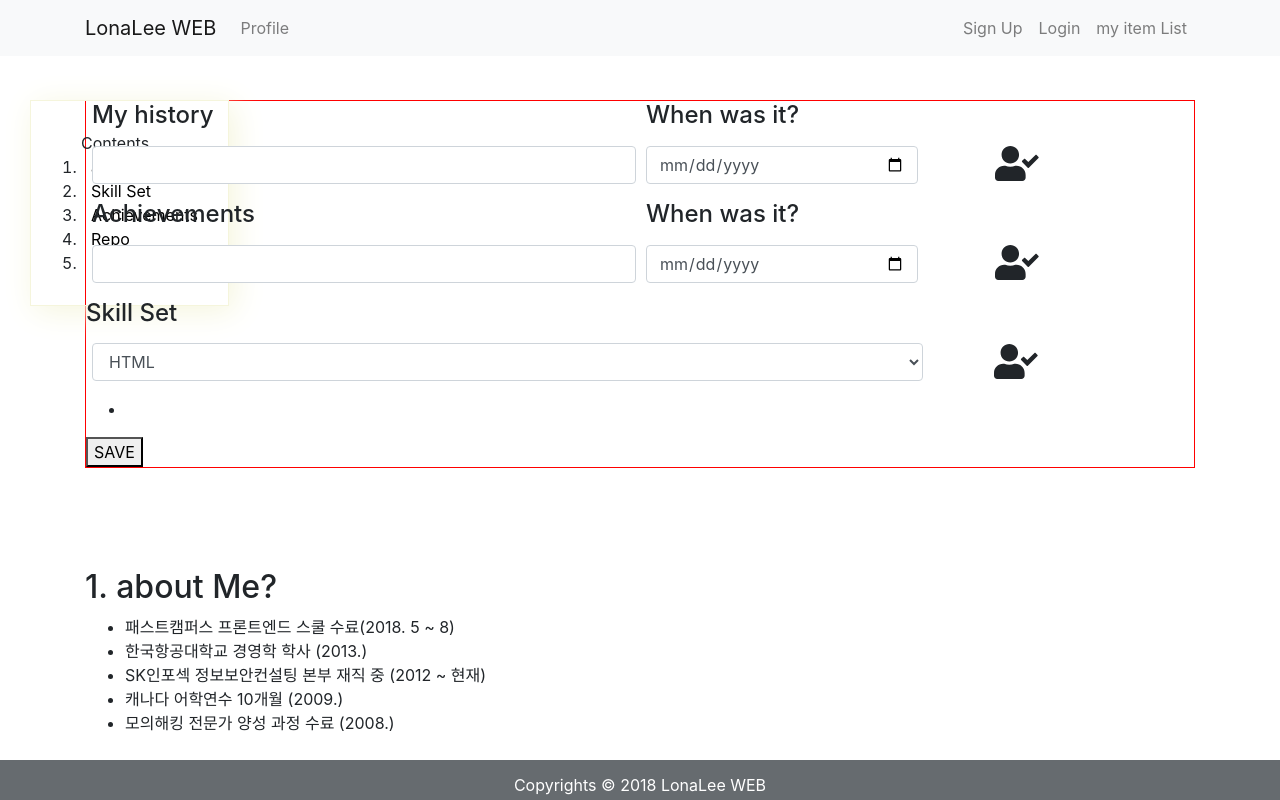
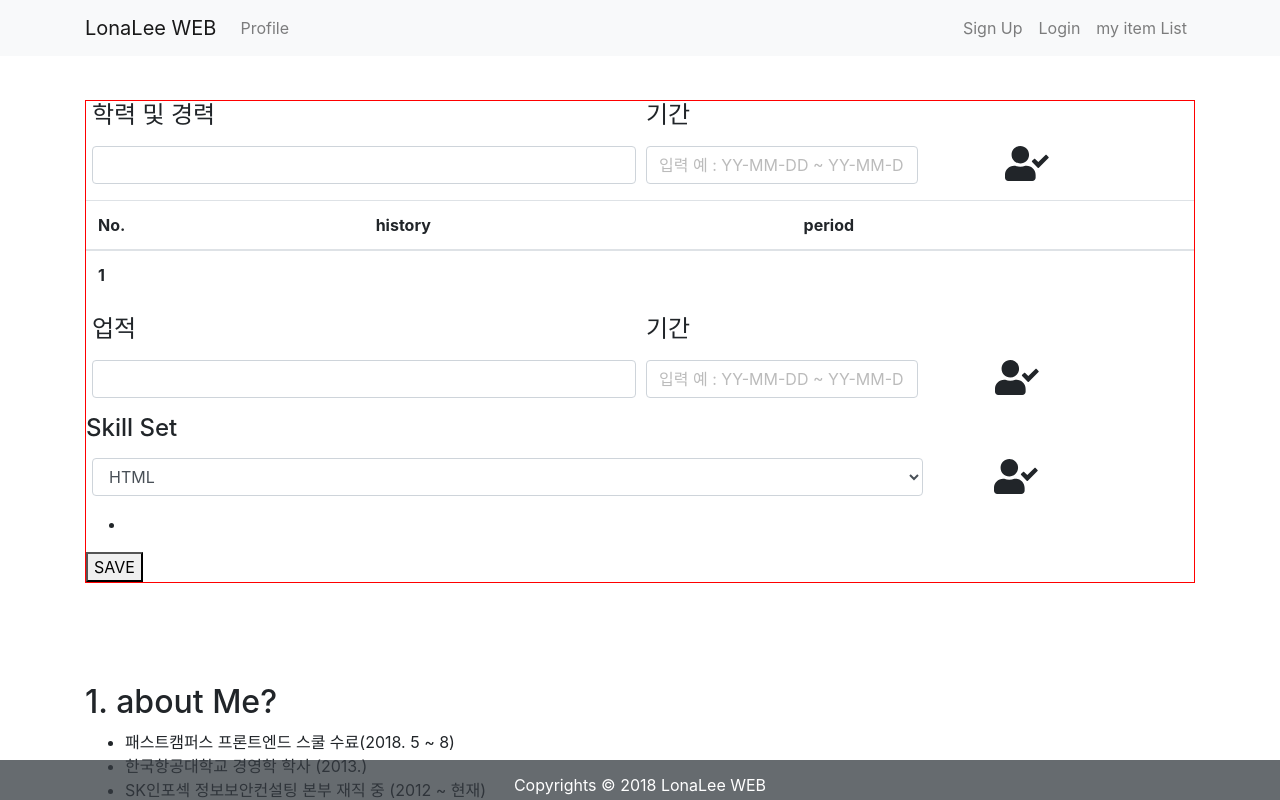
Before and after one commit to lonalee/react-express-lonalee-web, a React (Create React App) app in the folder client/: page /Profile in a window 1280 px wide. Both pictures are taken after a click on the element 1020 px from the left and 171 px from the top of the page. Shown: the top 800 px of the page. Built offline with nearby package versions, Linux system fonts and the light colour scheme.

Commit message:
working on myProfile

```diff
--- a/client/src/App.css
+++ b/client/src/App.css
@@ -1,3 +1,11 @@
+/* ************************************The beginning of media quearies */
+
+@media only screen and (max-width: 1400px) {
+  aside {
+    display: none;
+  }
+}
+/* ************************************The end of media quearies */
 .landing h1 {
   font-family: "Oswald", sans-serif;
 }
--- /dev/null
+++ b/client/src/action/myProfileActions.js
@@ -0,0 +1,7 @@
+export const setCurrentProfile = value => dispatch => {
+  console.log(value);
+  dispatch({
+    type: "TEST_SETCURRENTPROFILE",
+    payload: value
+  });
+};
--- a/client/src/components/profile/Profile.js
+++ b/client/src/components/profile/Profile.js
@@ -1,6 +1,13 @@
 import React, { Component } from "react";
 import Navbar from "../layout/Navbar";
 import Footer from "../layout/Footer";
+
+import { Table } from "reactstrap";
+
+import { setCurrentProfile } from "../../action/myProfileActions";
+import { connect } from "react-redux";
+
+import uuid from "uuid";
 
 class Profile extends Component {
   constructor() {
@@ -18,16 +25,37 @@ class Profile extends Component {
         "Mongoose"
       ],
       selected: [],
-      myHistory: [
-        {
-          history: "",
-          date: ""
-        }
-      ],
-      achievements: [],
+      // myHistory: [
+      //   {
+      //     id: uuid(),
+      //     history: "",
+      //     date: ""
+      //   }
+      // ],
+      currentHistory: {
+        no: 0
+      },
+      historyTouched: false,
+      achievementsTouched: false,
+      // myAchievements: [
+      //   {
+      //     id: uuid(),
+      //     achievements: "",
+      //     achievementDate: ""
+      //   }
+      // ],
       userInput: "",
-      userDate: ""
+      achievementsInput: "",
+      historyInput: "",
+      historyDateInput: "",
+      achievementsDateInput: ""
     };
+  }
+  componentDidMount() {
+    console.log("this.props", this.props);
+  }
+  componentWillReceiveProps(nextProps) {
+    console.log("nextProps", nextProps);
   }
 
   selectMySkill = e => {
@@ -37,24 +65,52 @@ class Profile extends Component {
 
   onChange(e) {
     this.setState({
-      userInput: e.target.value
+      ...this.state,
+      [e.target.name]: e.target.value
     });
   }
   onClick(e) {
-    this.setState({
-      myHistory: [
-        { history: this.state.userInput, date: this.state.userDate },
-        ...this.state.myHistory
-      ],
-      userInput: "",
-      userDate: ""
-    });
+    console.log(this.state);
+    console.log(e.target.className);
+    const currentData =
+      e.target.className === "myHistory"
+        ? {
+            no: this.state.currentHistory.no + 1,
+            id: uuid(),
+            history: this.state.historyInput,
+            historyDate: this.state.historyDateInput
+          }
+        : {
+            no: this.state.currentHistory.no + 1,
+            id: uuid(),
+            achievement: this.state.achievementsInput,
+            achievementDate: this.state.achievementsDateInput
+          };
+
+    this.props.setCurrentProfile(currentData);
+    // this.setState(state => ({
+    //   ...state,
+    //   historyInput: "",
+    //   historyDateInput: ""
+    // }));
+    if (e.target.className === "myHistory") {
+      this.setState(state => ({
+        ...state,
+        historyInput: "",
+        historyDateInput: ""
+      }));
+    } else
+      this.setState(state => ({
+        ...state,
+        achievementsInput: "",
+        achievementsDateInput: ""
+      }));
   }
 
   changeDate(e) {
     console.log(e.target.value);
     this.setState({
-      userDate: e.target.value
+      historyDateInput: e.target.value
     });
   }
 
@@ -101,7 +157,7 @@ class Profile extends Component {
             >
               <div className="col">
                 <label htmlFor="historyInput" className="history">
-                  <h4>My history</h4>
+                  <h4>학력 및 경력</h4>
                 </label>
                 <input
                   id="historyInput"
@@ -109,30 +165,91 @@ class Profile extends Component {
                   type="text"
                   className="history-input form-control"
                   onChange={this.onChange.bind(this)}
-                  value={this.state.userInput}
+                  value={this.state.historyInput}
                 />
-                {this.state.myHistory.map(history => (
-                  <div key={history.history}>
-                    {history.date && history.history}
-                  </div>
-                ))}
               </div>
               <div className="col">
                 <label htmlFor="date" className="date">
-                  <h4>When was it?</h4>
+                  <h4>기간</h4>
                 </label>
                 <input
                   id="date"
-                  type="date"
+                  placeholder="입력 예 : YY-MM-DD ~ YY-MM-DD"
+                  name="historyDateInput"
                   className="date-input form-control"
                   onChange={this.changeDate.bind(this)}
-                  value={this.state.userDate}
+                  value={this.state.historyDateInput}
                 />
-                {this.state.myHistory.map(history => (
-                  <div key={history.history}>
-                    {history.date && history.date}
-                  </div>
-                ))}
+              </div>
+              <div className="click-icon">
+                <div
+                  className="myHistory"
+                  style={{
+                    height: "100%",
+                    width: "100%",
+                    position: "absolute",
+                    zIndex: "2"
+                  }}
+                  onClick={this.onClick.bind(this)}
+                />
+                <i
+                  className="fas fa-user-check"
+                  style={{
+                    fontSize: "35px",
+                    position: "absolute",
+                    zIndex: "1",
+                    marginLeft: "10px"
+                  }}
+                />
+              </div>
+            </div>
+            {this.props.myProfile.myHistory.length > 0 && (
+              <Table>
+                <thead>
+                  <tr>
+                    <th>No.</th>
+                    <th>history</th>
+                    <th>period</th>
+                  </tr>
+                </thead>
+                <tbody>
+                  {this.props.myProfile.myHistory.map(history => (
+                    <tr key={history.id}>
+                      <th key={history.no}>{history.no}</th>
+                      <td key={history.history}>{history.history}</td>
+                      <td key={history.historyDate}>{history.historyDate}</td>
+                    </tr>
+                  ))}
+                </tbody>
+              </Table>
+            )}
+
+            <div
+              className="form-group form-row"
+              style={{ width: "100%", marginLeft: "1px" }}
+            >
+              <div className="col">
+                <label htmlFor="">
+                  <h4>업적</h4>
+                </label>
+                <input
+                  type="text"
+                  name="achievementsInput"
+                  className="form-control"
+                  onChange={this.onChange.bind(this)}
+                  value={this.state.achievementsInput}
+                />
+              </div>
+              <div className="col">
+                <label htmlFor="">
+                  <h4>기간</h4>
+                </label>
+                <input
+                  name="achievementsDateInput"
+                  className="form-control date-input"
+                  placeholder="입력 예 : YY-MM-DD ~ YY-MM-DD"
+                  onChange={this.onChange.bind(this)}
+                />
               </div>
               <div className="click-icon" onClick={this.onClick.bind(this)}>
                 <i
@@ -142,40 +259,18 @@ class Profile extends Component {
                   }}
                 />
               </div>
-            </div>
-            <div
-              className="form-group form-row"
-              style={{ width: "100%", marginLeft: "1px" }}
-            >
-              <div className="col">
-                <label htmlFor="">
-                  <h4>Achievements</h4>
-                </label>
-                <input
-                  type="text"
-                  className="form-control"
-                  onChange={this.onChange.bind(this)}
-                />
-              </div>
-              <div className="col">
-                <label htmlFor="">
-                  <h4>When was it?</h4>
-                </label>
-                <input
-                  className="form-control date-input"
-                  type="date"
-                  onChange={this.onChange.bind(this)}
-                />
-              </div>
-
-              <div className="click-icon" onClick={this.onClick.bind(this)}>
-                <i
-                  className="fas fa-user-check"
-                  style={{
-                    fontSize: "35px"
-                  }}
-                />
-              </div>
+              {this.state.achievementsTouched && (
+                <div>
+                  <ul>
+                    {this.state.myAchievements.map(hisObj => (
+                      <li key={hisObj.id}>
+                        {hisObj.achievements}
+                        {hisObj.achievementDate}
+                      </li>
+                    ))}
+                  </ul>
+                </div>
+              )}
             </div>
             <div className="form-group">
               <label htmlFor="skill-set" className="skill-set">
@@ -271,4 +366,11 @@ class Profile extends Component {
   }
 }
 
-export default Profile;
+const mapPropsToState = state => ({
+  myProfile: state.myProfile
+});
+
+export default connect(
+  mapPropsToState,
+  { setCurrentProfile }
+)(Profile);
--- a/client/src/reducer/index.js
+++ b/client/src/reducer/index.js
@@ -5,12 +5,14 @@ import authReducer from "./authReducer";
 import errorReducer from "./errorReducer";
 import itemReducer from "./itemReducer";
 import profileReducer from "./profileReducer";
+import myprofileReducer from "./myProfileReducer";
 
 export default combineReducers({
   auth: authReducer,
   errors: errorReducer,
   items: itemReducer,
-  profile: profileReducer
+  profile: profileReducer,
+  myProfile: myprofileReducer
   // 하위 reducer인 authReducer를 import하여
   // store에서 rootReducer를 import한다.
 });
--- a/client/src/reducer/itemReducer.js
+++ b/client/src/reducer/itemReducer.js
@@ -51,7 +51,10 @@ export default function(state = initialState, action) {
       return {
         ...state,
         isDeleted: !state.isDeleted,
-        deletedId: action.payload
+        deletedId: action.payload,
+        fetchedData: state.fetchedData.filter(
+          data => data.userid !== action.payload
+        )
       };
     default:
       return state;
--- /dev/null
+++ b/client/src/reducer/myProfileReducer.js
@@ -0,0 +1,19 @@
+const initialState = {
+  myHistory: [],
+  myAchievements: []
+};
+
+const myprofileReducer = (state = initialState, action) => {
+  console.log("initialState, action", state, action);
+  switch (action.type) {
+    case "TEST_SETCURRENTPROFILE":
+      return {
+        ...state,
+        myHistory: [action.payload, ...state.myHistory]
+      };
+    default:
+      return state;
+  }
+};
+
+export default myprofileReducer;
```
Also changed, not shown: client/src/components/list/ItemList.js (+14 -21 lines), 2 other files (tests, documents, lock files or other folders).
